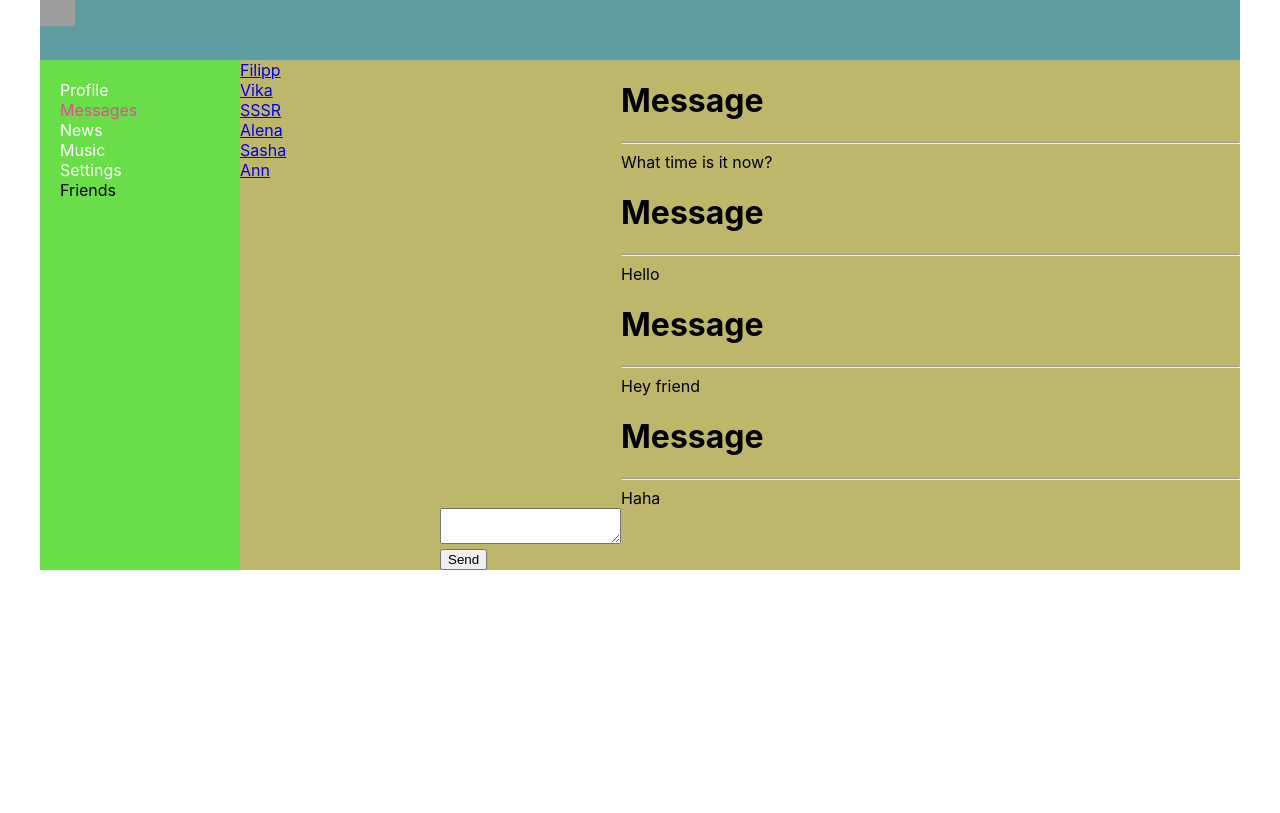
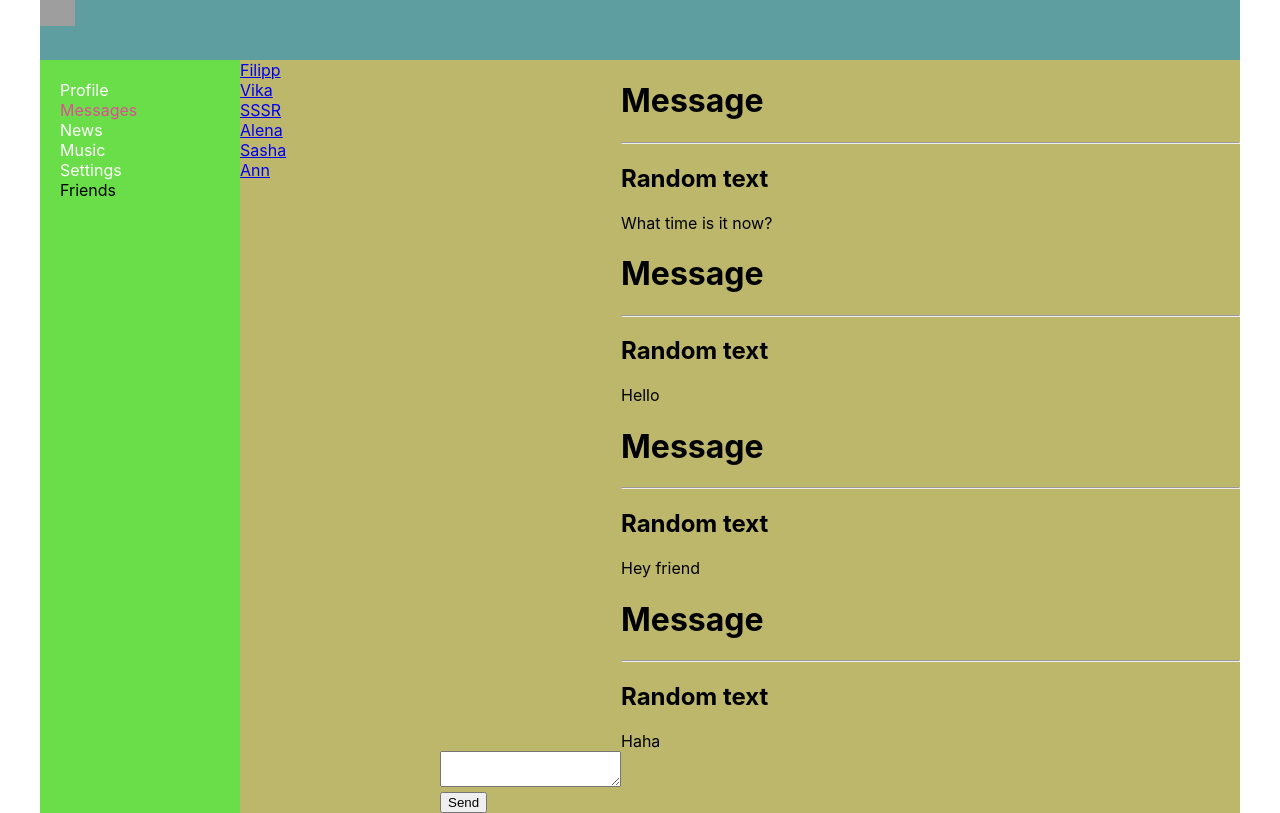
Before and after one commit to Kotfil/social-ts-ghpages-test, a React (Create React App) app: page /dialogs in a window 1280 px wide. Built offline with nearby package versions, Linux system fonts and the light colour scheme; grey boxes are pictures that could not be loaded.

Commit message:
add message tag2

```diff
--- a/src/components/Dialogs/Message/Message.tsx
+++ b/src/components/Dialogs/Message/Message.tsx
@@ -12,6 +12,7 @@ const Message = (props: PropsType) => {
         <>
             <h1>Message</h1>
             <hr/>
+            <h2>Random text</h2>
         <div className={s.message}>{props.messages}</div>
         </>
             )
```
